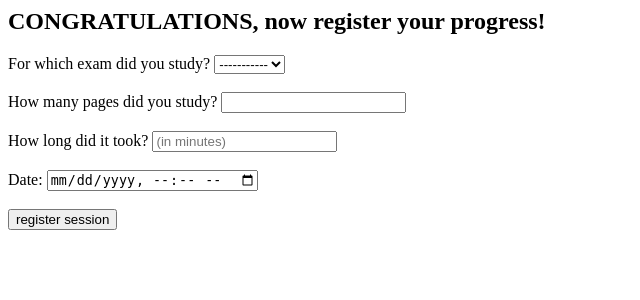
After one commit to victorcalabuig/StudyMar, a Django app: a page that uses StudyMar/StudyMarApp/templates/StudyMarApp/registerSession.html in a window 1280 px wide. The commit adds this page. Shown: the top 300 px of the page, without its empty margins (0-640 px from the left). Run offline with Django 3.2, Linux system fonts and the light colour scheme; data comes from the database, SQL or seed files in the repository; both versions use the stored data as it was after the commit.

Commit message:
created basic algorithm in the detail view, added a the model session and I am working on the form to register a new session

```diff
--- a/StudyMar/StudyMarApp/admin.py
+++ b/StudyMar/StudyMarApp/admin.py
@@ -1,8 +1,9 @@
 from django.contrib import admin
 
-from .models import User, Exam
+from .models import User, Exam, Session
 
 # Register your models here.
 
 admin.site.register(User)
 admin.site.register(Exam)
+admin.site.register(Session)
--- a/StudyMar/StudyMarApp/models.py
+++ b/StudyMar/StudyMarApp/models.py
@@ -18,3 +18,10 @@ class Exam(models.Model):
 
 	def __str__(self):
 		return self.course_name
+
+class Session(models.Model):
+	username = models.ForeignKey(User, on_delete=models.CASCADE)
+	exam = models.ForeignKey(Exam, on_delete=models.CASCADE)
+	pages_studied = models.IntegerField()
+	time_taken = models.IntegerField()
+	session_date = models.DateTimeField()
--- a/StudyMar/StudyMarApp/templates/StudyMarApp/home.html
+++ b/StudyMar/StudyMarApp/templates/StudyMarApp/home.html
@@ -9,3 +9,7 @@
 <br><br><br>
 
 <a href="{% url 'StudyMarApp:registerExam' user.username %}"><button>Register new course</button></a>
+
+<br><br><br>
+
+<a href="{% url 'StudyMarApp:registerSession' user.username %}"><button>Register Study Session</button></a>
--- /dev/null
+++ b/StudyMar/StudyMarApp/templates/StudyMarApp/registerSession.html
@@ -0,0 +1,26 @@
+<h2>CONGRATULATIONS, now register your progress!</h2>
+
+
+<form action="{% url 'StudyMarApp:saveSession' user.username %}" method="post">
+{% csrf_token %}
+
+<label for="exam_id">For which exam did you study?</label>
+<select name="exam_id">
+	<option value selected>-----------</option>
+	{% for exam in latest_exam_list %}
+		<option value="{{ exam.id }}">{{ exam.course_name }}</option>
+	{% endfor %}
+</select> <br><br>
+
+<label for="pages_studied">How many pages did you study? </label>
+<input type="number" name="pages_studied"> <br><br>
+
+<label for="time_taken">How long did it took? </label>
+<input type="number" name="time_taken" placeholder="(in minutes)"> <br><br>
+
+<label for="session_date">Date: </label>
+<input type="datetime-local" name="session_date"> <br><br>
+
+<input type="submit" value="register session">
+
+</form>
--- a/StudyMar/StudyMarApp/urls.py
+++ b/StudyMar/StudyMarApp/urls.py
@@ -17,4 +17,9 @@ urlpatterns = [
 
 	path('<username>/saveExam', views.saveExam, name='saveExam'),
 
+	path('<username>/registerSession', views.registerSession, name='registerSession'),
+
+	path('<username>/saveSession', views.saveSession, name='saveSession'),
+
+
 ]
--- a/StudyMar/StudyMarApp/views.py
+++ b/StudyMar/StudyMarApp/views.py
@@ -52,6 +52,20 @@ def home(request, username):
 
 
 
+
+
+
+
+
+
+
+
+
+
+
+
+
+
 def registerExam(request, username):
 	# return HttpResponse("You are in the view to register a course.")
 	user = User.objects.get(username=username)
@@ -70,20 +84,66 @@ def saveExam(request, username):
 	user = User.objects.get(username=username)
 	username_id = user.id
 
-	new_exam = Exam(time_estimate=time_estimate, course_name=course_name, exam_date=exam_date, pages=pages, username_id=username_id)
+	new_exam = Exam(time_estimate=time_estimate, course_name=course_name, exam_date=exam_date,
+		pages=pages, username_id=username_id)
 	new_exam.save()
+
 
 	return HttpResponseRedirect(reverse('StudyMarApp:home', args=(user.username,)))
 
 
 
+
+def registerSession(request, username):
+
+	user = User.objects.get(username=username)
+	latest_exam_list = Exam.objects.filter(username_id=user.id)
+
+
+
+
+	template = loader.get_template('StudyMarApp/registerSession.html')
+	context = {'user':user, 'latest_exam_list':latest_exam_list}
+
+	return HttpResponse(template.render(context, request))
+
+def saveSession(request, username):
+	# user = User.objects.get(username=username)
+	# username_id = user.id
+
+	exam_id = request.POST['exam_id']
+
+
+	return HttpResponse("the selected course is %s" % exam_id)
+
+
+
+
+
 def detail(request, username, course):
-	# return HttpResponse("Estas en la vista detalle del curso %s del usuario %s." % (course, username))
 
-	# Calculate available (recomended) days (exam date -10)
 	exam = Exam.objects.get(course_name=course)
-	days = (exam.exam_date - timezone.now()).days - 10
-	context = {'exam':exam}
+
+	# total amount of study time needed (aprox.)
+	time_estimate = exam.time_estimate
+	pages = exam.pages
+	total_study_time = time_estimate * pages
+
+	# Days left for the exam:
+	exam_date = exam.exam_date
+	days_left = (exam_date - timezone.now()).days
+
+	# Days to study (days for exam - 7, which are reserved to review and practice)
+	study_days = days_left - 7
+
+	# Amount of time to study each day
+	study_per_day = int(total_study_time / study_days)
+
+
+
+
+	context = {'exam':exam, 'total_study_time':total_study_time, 'days_left':days_left,
+	'study_days':study_days, 'study_per_day':study_per_day}
 	template = loader.get_template('StudyMarApp/detail.html')
 
 	return HttpResponse(template.render(context, request))
```
Also changed, not shown: StudyMar/StudyMarApp/templates/StudyMarApp/detail.html (+2 -6 lines), StudyMar/StudyMarApp/templates/StudyMarApp/login.html (+0 -8 lines), StudyMar/StudyMarApp/migrations/0004_session.py (added), StudyMar/db.sqlite3.
